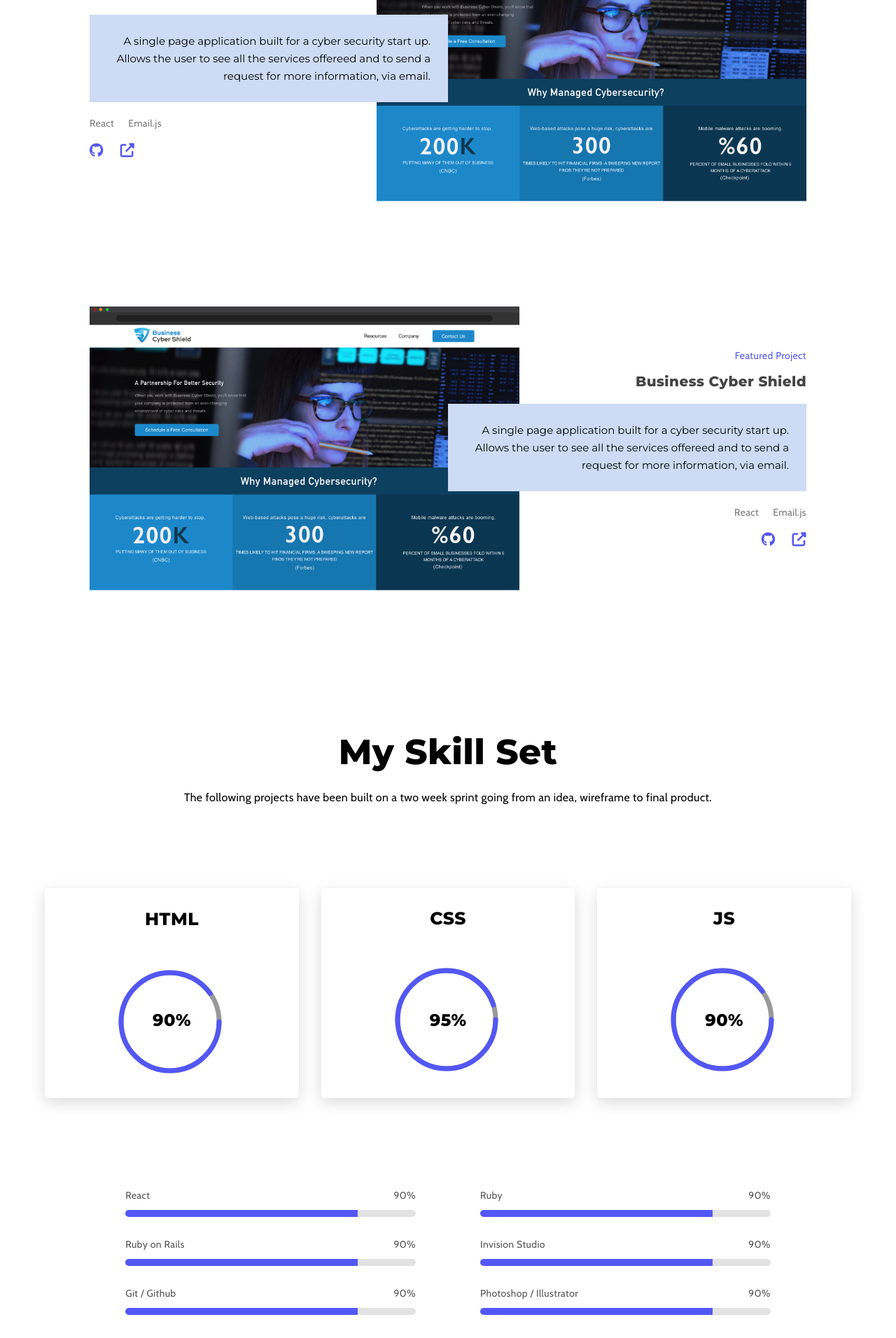
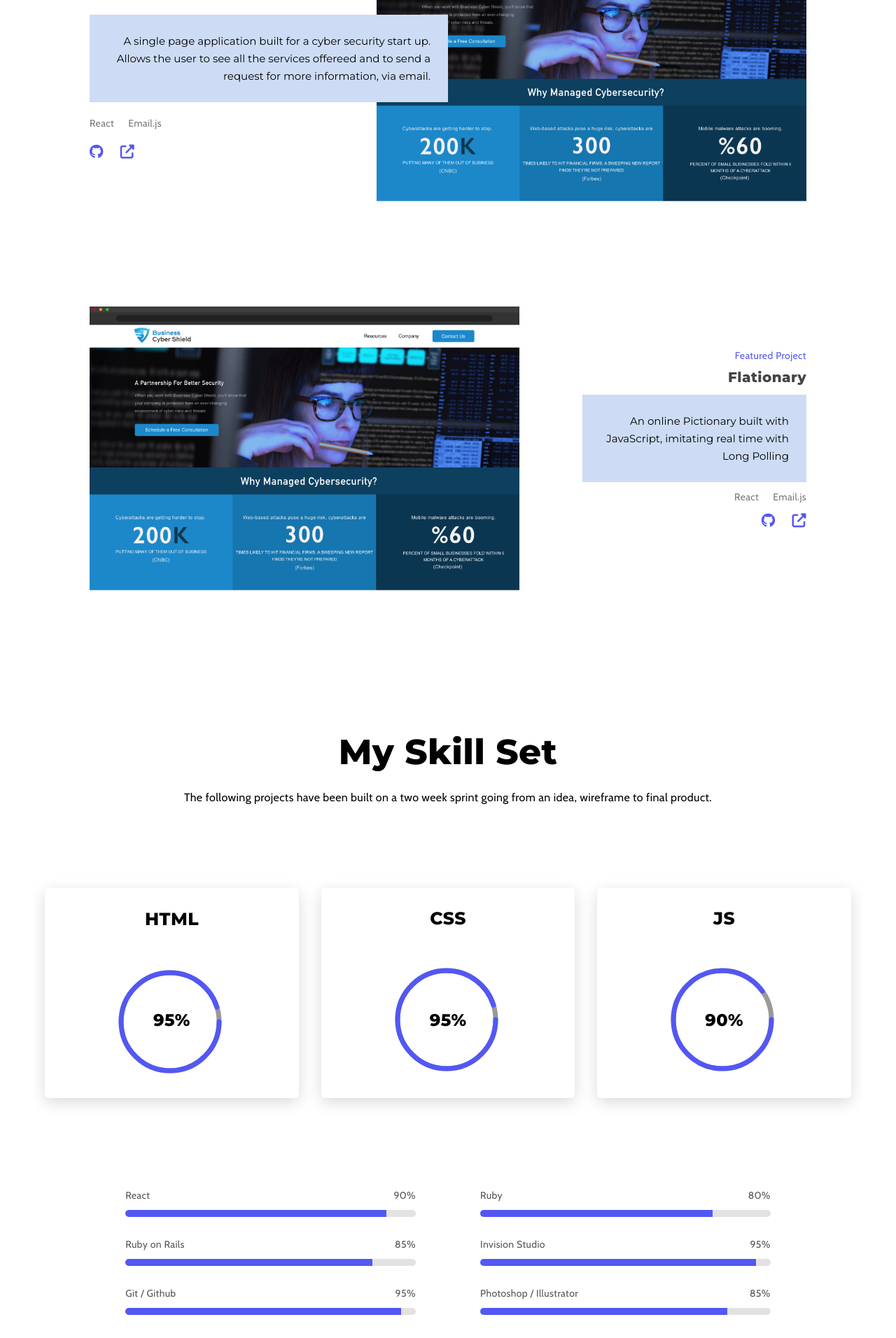
Before and after one commit to itacamba/portfolio-v2, a PHP site: page / in a window 1280 px wide. Shown: the part 2488-4400 px from the top of the page at 70% size. Run offline with PHP 8.4, Linux system fonts and the light colour scheme; some libraries are stand-ins or nearby versions.

Commit message:
popUp for demo site working, skill progress added

```diff
--- a/index.html
+++ b/index.html
@@ -73,8 +73,8 @@
                         <p>Email.js</p>
                     </div>
                     <div class="project-icons">
-                        <i class="fab fa-github"></i>
-                        <i class="fas fa-external-link-alt"></i>
+                        <a href="https://github.com/itacamba/bcs-netlify-test" target="_blank" ><i class="fab fa-github"></i></a>
+                        <a href="https://www.bcybershield.com/" target="_blank" ><i class="fas fa-external-link-alt"></i></a>
                     </div>
                 </div>
 
@@ -82,7 +82,7 @@
             <div class="project project-even">
                 <div class="project-even-content">
                     <p>Featured Project</p>
-                    <h1>Business Cyber Shield</h1>
+                    <h1>Cheffed App</h1>
                     <h2>A single page application built for a cyber security start up.  Allows the
                         user to see all the services offereed and to send a request for more
                         information, via email.</h2>
@@ -91,8 +91,8 @@
                         <p>Email.js</p>
                     </div>
                     <div class="even-project-icons">
-                        <i class="fab fa-github"></i>
-                        <i class="fas fa-external-link-alt"></i>
+                        <a href="https://github.com/itacamba/cheffed-frontend" target="_blank" ><i class="fab fa-github"></i></a>
+                        <a href="javascript:void(0)" onclick="showPopUp()"><i class="fas fa-external-link-alt"></i></a>
                     </div>
                 </div>
                 <img src="./images/project-img.png"/>
@@ -101,17 +101,15 @@
                 <img src="./images/project-img.png"/>
                 <div class="project-content">
                     <p>Featured Project</p>
-                    <h1>Business Cyber Shield</h1>
-                    <h2>A single page application built for a cyber security start up.  Allows the
-                        user to see all the services offereed and to send a request for more
-                        information, via email.</h2>
+                    <h1>Flationary</h1>
+                    <h2>An online Pictionary built with JavaScript, imitating real time with Long Polling</h2>
                     <div class="tech-used">
                         <p>React</p>
                         <p>Email.js</p>
                     </div>
                     <div class="project-icons">
-                        <i class="fab fa-github"></i>
-                        <i class="fas fa-external-link-alt"></i>
+                        <a href="https://github.com/itacamba/flat-frontend" target="_blank" ><i class="fab fa-github"></i></a>
+                        <a href="javascript:void(0)" onclick="showPopUp()"><i class="fas fa-external-link-alt"></i></a>
                     </div>
                 </div>
 
@@ -129,7 +127,7 @@
                         <circle cx="70" cy="70" r="70"></circle>
                     </svg>
                     <div class="number">
-                        <h2>90%</h2>
+                        <h2>95%</h2>
                     </div>
             </div>
             <div class="card">
@@ -165,25 +163,25 @@
                         <h2>90%</h2>
                     </div>
                     <div class="holder">
-                        <div class="progress"></div>
+                        <div class="progress p-90"></div>
                     </div>
                 </div>
                 <div class="skill">
                     <div class="skill-name">
                         <h1>Ruby on Rails</h1>
-                        <h2>90%</h2>
+                        <h2>85%</h2>
                     </div>
                     <div class="holder">
-                        <div class="progress"></div>
+                        <div class="progress p-85"></div>
                     </div>
                 </div>
                 <div class="skill">
                     <div class="skill-name">
                         <h1>Git / Github</h1>
-                        <h2>90%</h2>
+                        <h2>95%</h2>
                     </div>
                     <div class="holder">
-                        <div class="progress"></div>
+                        <div class="progress p-95"></div>
                     </div>
                 </div>
             </div>
@@ -191,28 +189,28 @@
                 <div class="skill">
                     <div class="skill-name">
                         <h1>Ruby</h1>
-                        <h2>90%</h2>
+                        <h2>80%</h2>
                     </div>
                     <div class="holder">
-                        <div class="progress"></div>
+                        <div class="progress p-80"></div>
                     </div>
                 </div>
                 <div class="skill">
                     <div class="skill-name">
                         <h1>Invision Studio</h1>
-                        <h2>90%</h2>
+                        <h2>95%</h2>
                     </div>
                     <div class="holder">
-                        <div class="progress"></div>
+                        <div class="progress p-95"></div>
                     </div>
                 </div>
                 <div class="skill">
                     <div class="skill-name">
                         <h1>Photoshop / Illustrator</h1>
-                        <h2>90%</h2>
+                        <h2>85%</h2>
                     </div>
                     <div class="holder">
-                        <div class="progress"></div>
+                        <div class="progress p-85"></div>
                     </div>
                 </div>
 
@@ -264,7 +262,9 @@
    <div class="to-top">
         <a href="#main"><i class="fas fa-angle-up"></i></a>
    </div>
-
+   <div class="demo-pop-up">
+       <h1>This site is yet to be deployed</h1>
+   </div>
 
     <script src="index.js"></script>
     <script src="https://cdn.jsdelivr.net/gh/cferdinandi/smooth-scroll@15.0.0/dist/smooth-scroll.polyfills.min.js"></script>
--- a/index.js
+++ b/index.js
@@ -0,0 +1,10 @@
+// when demo icon is clicked
+
+function showPopUp(){
+    const popUp = document.querySelector('.demo-pop-up')
+    popUp.style.display = "block"
+
+    setTimeout(function(){
+         popUp.style.display = "none"
+    }, 3000);
+}
--- a/styles.css
+++ b/styles.css
@@ -210,7 +210,7 @@ font-family: 'Cabin';
     clear: both;
     float: right;
 }
-.project-icons > i{
+.project-icons > a{
     margin-left: 20px;
     color: #5357F4;
     /* color: #444444; */
@@ -278,11 +278,12 @@ font-family: 'Cabin';
     clear: both;
     float: left;
 }
-.even-project-icons > i{
+.even-project-icons > a{
     margin-right: 20px;
     color: #5357F4;
     /* color: #444444; */
     font-size: 20px;
+    cursor: pointer;
 }
 /* end project even */
 /* end Projects*/
@@ -349,16 +350,19 @@ svg circle:nth-child(1){
     margin-top: 50px;
 }
 /* first card */
+    /* HTML */
 .card:nth-child(1) svg circle:nth-child(2){
    stroke:#5357F4;
-   stroke-dashoffset: calc(440 - (440*90)/100);
+   stroke-dashoffset: calc(440 - (440*95)/100);
 }
 /* second card */
+    /* CSS */
 .card:nth-child(2) svg circle:nth-child(2){
     stroke:#5357F4;
     stroke-dashoffset: calc(440 - (440*95)/100);
  }
 /* third card */
+    /* JS */
 .card:nth-child(3) svg circle:nth-child(2){
     stroke:#5357F4;
     stroke-dashoffset: calc(440 - (440*90)/100);
@@ -420,12 +424,23 @@ svg circle:nth-child(1){
     position: relative;
 }
 .progress{
-    width: 80%;
     height: 10px;
     background-color: #5357F4;
     border-top-left-radius: 20px;
     border-bottom-left-radius: 20px;
     position: absolute;
+}
+.p-80{
+    width: 80%;
+}
+.p-85{
+    width: 85%;
+}
+.p-90{
+    width: 90%;
+}
+.p-95{
+    width: 95%;
 }
 .skills-left{
     width: 45%;
@@ -588,3 +603,29 @@ input[type=button]{
     align-items: center;
 }
 /*-- End Scroll to Top ---*/
+/*--- Demo Pop Up ---*/
+.demo-pop-up{
+    background-color: #5A5CA6;
+    position: fixed;
+    top: 50%;
+    left: 50%;
+    /* centers*/
+    transform: translate(-50%, -50%);
+    width: 40%;
+    height: 150px;
+    border-radius: 10px;
+    display: none;
+}
+.demo-pop-up h1{
+    font-size: 20px;
+    text-align: center;
+    font-family: 'Montserrat';
+    font-weight: 700;
+    display: flex;
+    height: 100%;
+    justify-content: center;
+    align-items: center;
+    color: #e3e3e3;
+
+}
+/*--- End Demo Pop Up ---*/
```
Also changed, not shown: 2 other files.
